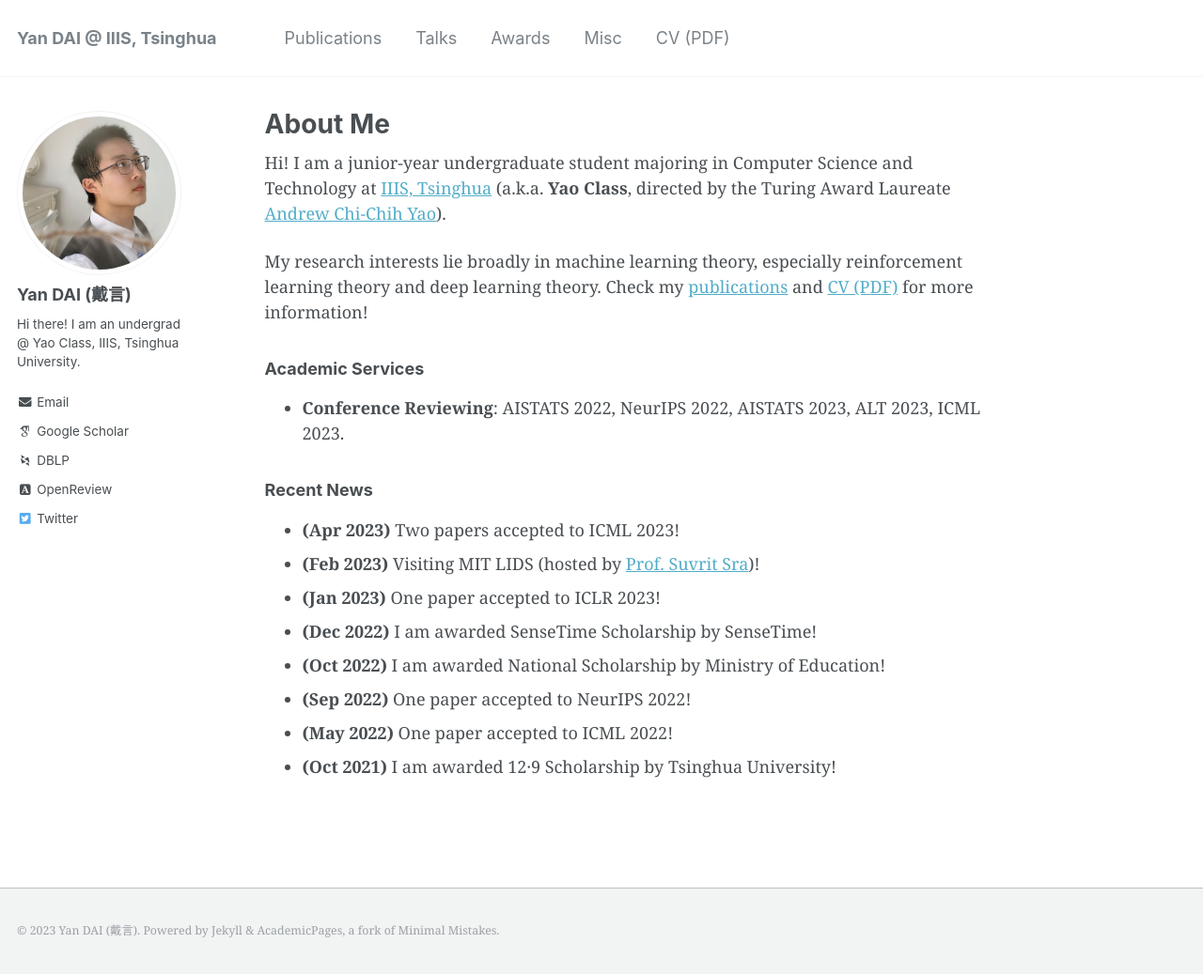
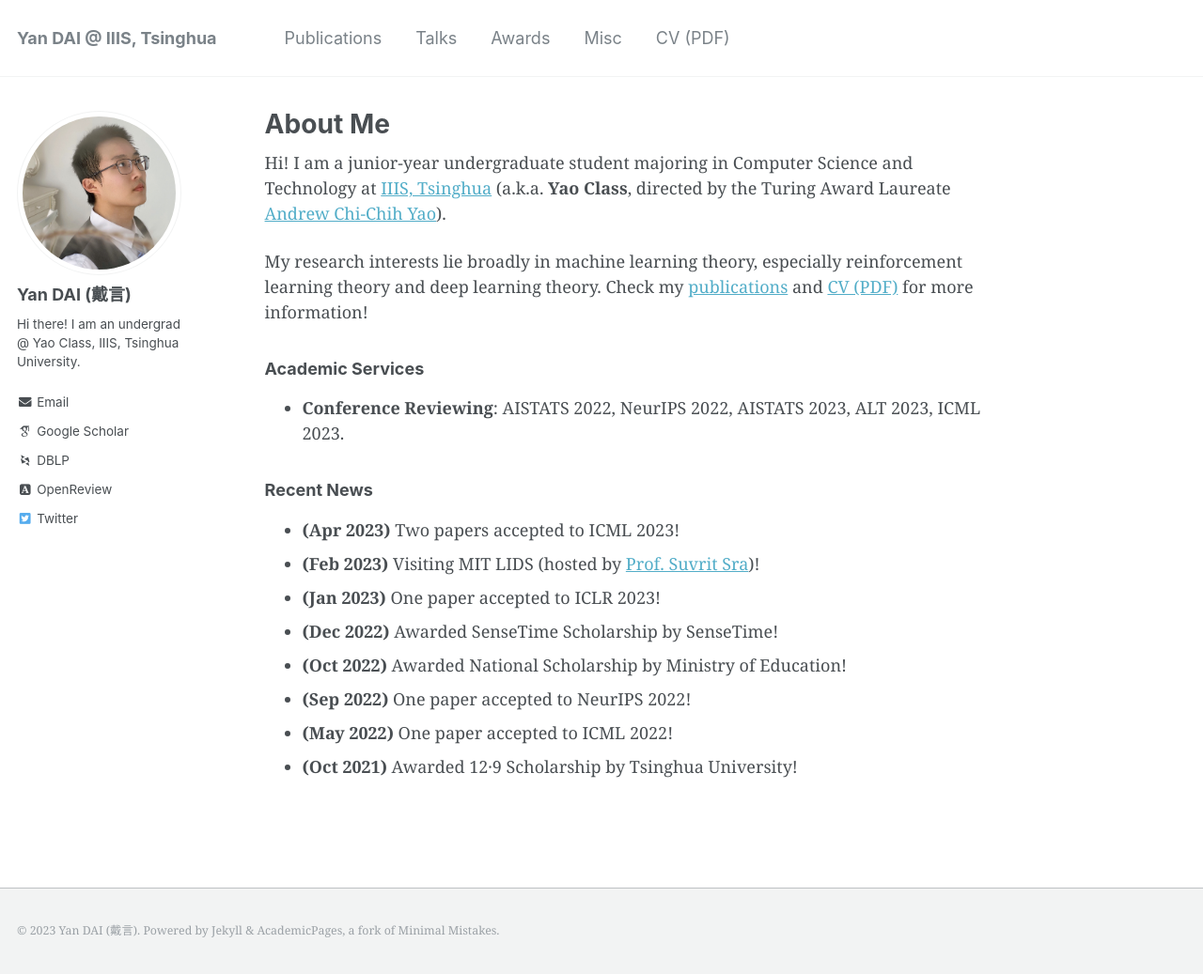
Before and after one commit to yandaichn/yandaichn.github.io, a Jekyll site: the page built from _pages/about.md, in a window 1280 px wide and 1037 px high. Shown: the whole window at 94% size. Built offline with Jekyll 4.4.1, drawn with Linux system fonts in a browser that asks for light colours; some web fonts are replaced.

```diff
--- a/_pages/about.md
+++ b/_pages/about.md
@@ -19,8 +19,8 @@ My research interests lie broadly in machine learning theory, especially reinfor
 * **(Apr 2023)** Two papers accepted to ICML 2023!
 * **(Feb 2023)** Visiting MIT LIDS (hosted by [Prof. Suvrit Sra](https://optml.mit.edu/index.html))!
 * **(Jan 2023)** One paper accepted to ICLR 2023!
-* **(Dec 2022)** I am awarded SenseTime Scholarship by SenseTime!
-* **(Oct 2022)** I am awarded National Scholarship by Ministry of Education!
+* **(Dec 2022)** Awarded SenseTime Scholarship by SenseTime!
+* **(Oct 2022)** Awarded National Scholarship by Ministry of Education!
 * **(Sep 2022)** One paper accepted to NeurIPS 2022!
 * **(May 2022)** One paper accepted to ICML 2022!
-* **(Oct 2021)** I am awarded 12·9 Scholarship by Tsinghua University!
+* **(Oct 2021)** Awarded 12·9 Scholarship by Tsinghua University!
```
